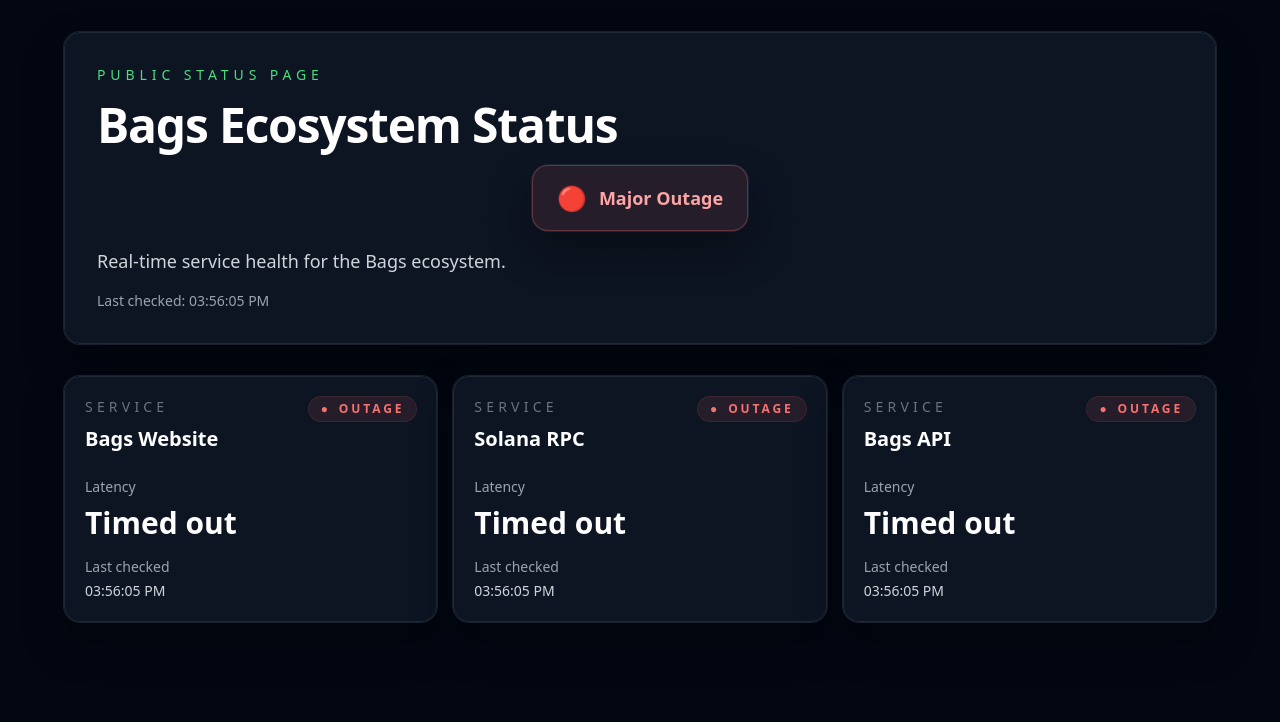
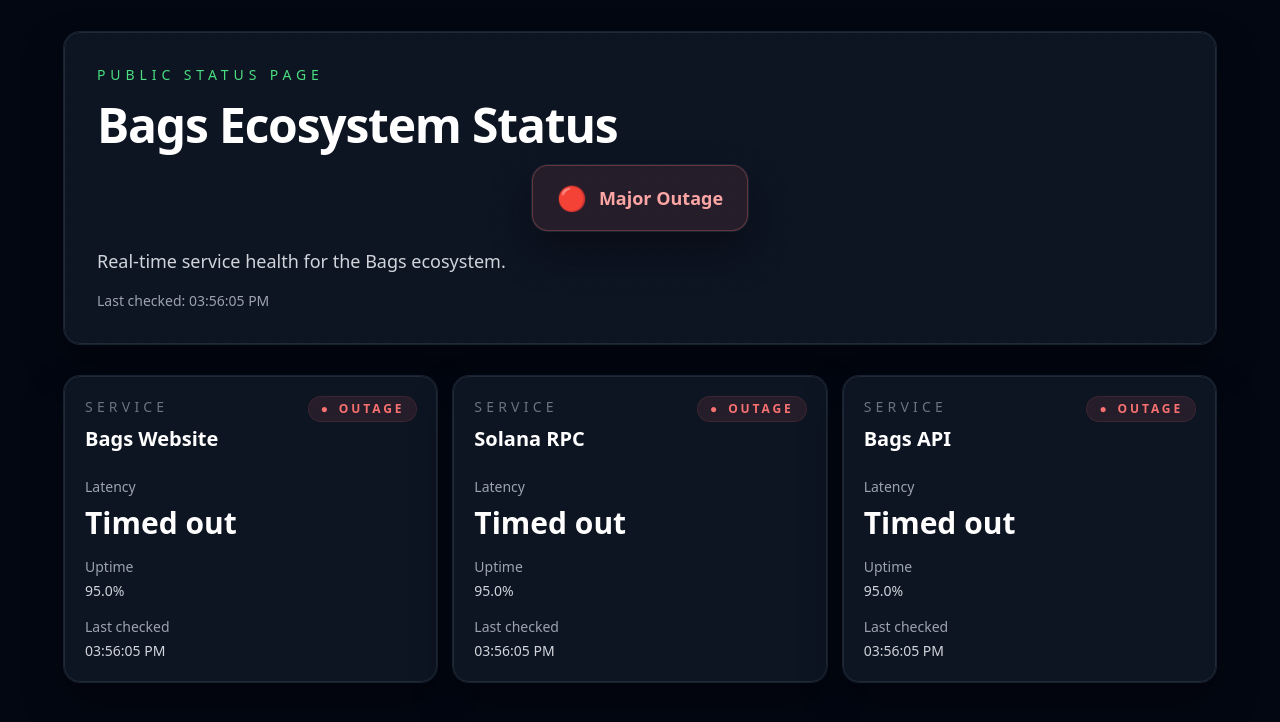
Before and after one commit to Avimanyu8008/bags-radar, a Next.js app: page /status in a window 1280 px wide. Shown: the top 722 px of the page. Built offline with nearby package versions, Linux system fonts and the light colour scheme; no server answers; the database is empty.

Commit message:
add uptime percentage to status cards

```diff
--- a/app/status/page.tsx
+++ b/app/status/page.tsx
@@ -20,6 +20,12 @@
   UP: "bg-green-400/10 text-green-400 ring-green-400/20",
   SLOW: "bg-yellow-400/10 text-yellow-400 ring-yellow-400/20",
   DOWN: "bg-red-400/10 text-red-400 ring-red-400/20"
+};
+
+const uptimeLabels: Record<ServiceStatus, string> = {
+  UP: "99.9%",
+  SLOW: "99.0%",
+  DOWN: "95.0%"
 };
 
 export default function StatusPage() {
@@ -149,6 +155,12 @@
                   </p>
                 </div>
                 <div>
+                  <p className="text-sm text-gray-400">Uptime</p>
+                  <p className="mt-1 text-sm text-gray-300">
+                    {uptimeLabels[service.status]}
+                  </p>
+                </div>
+                <div>
                   <p className="text-sm text-gray-400">Last checked</p>
                   <p className="mt-1 text-sm text-gray-300">
                     {new Date(service.checkedAt).toLocaleTimeString([], {
```
